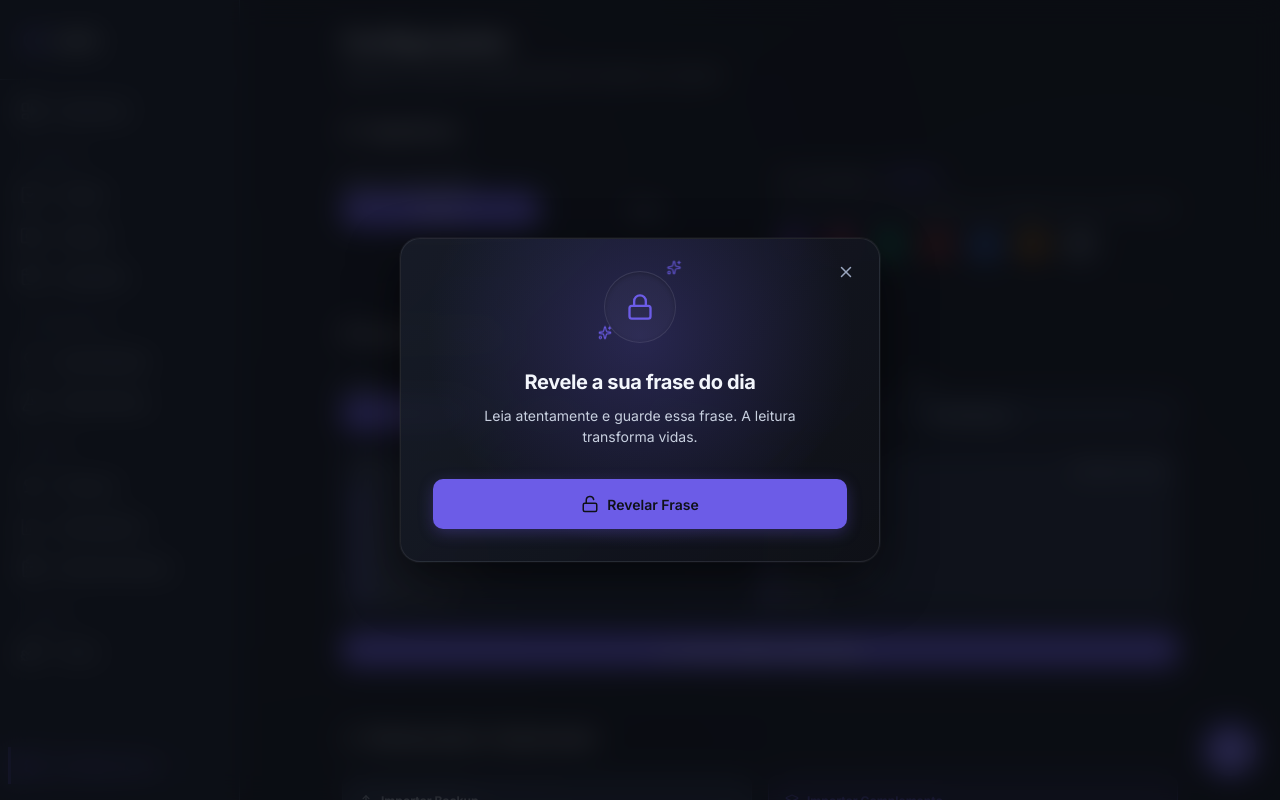
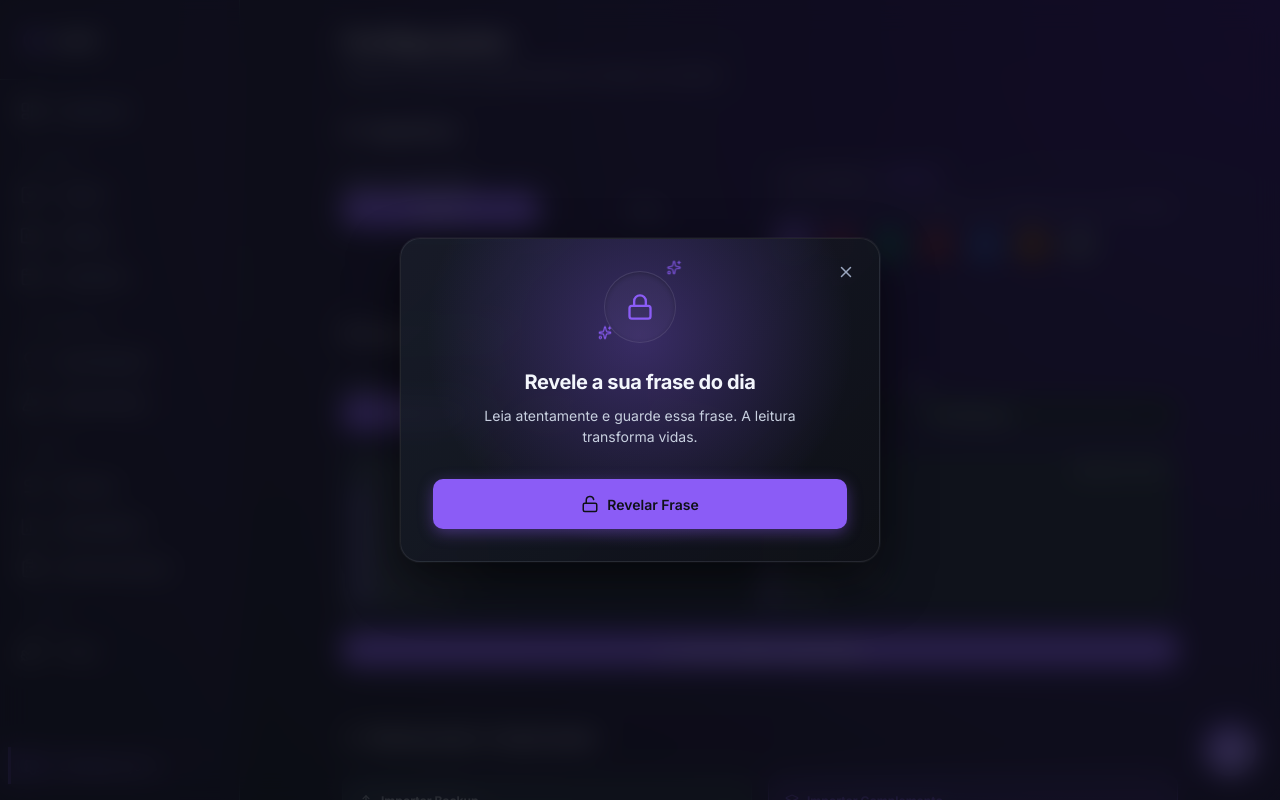
Before and after one commit to eusoukauamartins/Mind, a React (Vite) app: page /configuracoes in a window 1280 px wide. Shown: the top 800 px of the page. Built offline with nearby package versions, Linux system fonts and the light colour scheme.

Commit message:
update app

```diff
--- a/index.html
+++ b/index.html
@@ -14,14 +14,22 @@
         try {
           var mode = localStorage.getItem('cp_mode') || 'dark';
           var accent = localStorage.getItem('cp_accent');
+
           if (!accent) {
             var legacy = localStorage.getItem('cp_theme');
             if (legacy && legacy.startsWith('dark-')) {
               accent = legacy.split('dark-')[1];
             } else {
-              accent = 'purple';
+              accent = 'purple-premium';
             }
           }
+
+          // Force migration if accent is a solid color
+          if (accent && !accent.endsWith('-premium')) {
+            accent = accent + '-premium';
+            localStorage.setItem('cp_accent', accent);
+          }
+
           document.documentElement.setAttribute('data-mode', mode);
           document.documentElement.setAttribute('data-accent', accent);
         } catch (e) {}
--- a/src/components/Layout.jsx
+++ b/src/components/Layout.jsx
@@ -63,13 +63,21 @@ export default function Layout({ children }) {
   const appState = useApp();
 
   useEffect(() => {
+    // Migrate cp_theme
     let savedTheme = localStorage.getItem('cp_theme') || 'dark-purple-premium';
-    // Migrate old solid colors to premium gradient variants
     if (savedTheme && !savedTheme.includes('-premium')) {
       savedTheme = `${savedTheme}-premium`;
       localStorage.setItem('cp_theme', savedTheme);
     }
     document.documentElement.setAttribute('data-theme', savedTheme);
+
+    // Migrate cp_accent
+    let savedAccent = localStorage.getItem('cp_accent') || 'purple-premium';
+    if (savedAccent && !savedAccent.endsWith('-premium')) {
+      savedAccent = `${savedAccent}-premium`;
+      localStorage.setItem('cp_accent', savedAccent);
+    }
+    document.documentElement.setAttribute('data-accent', savedAccent);
   }, []);
 
 
--- a/src/index.css
+++ b/src/index.css
@@ -131,69 +131,7 @@ html[data-mode="light"] {
   --modal-shadow: 0 20px 60px rgba(0, 0, 0, 0.12), 0 0 0 1px rgba(0, 0, 0, 0.04);
 }
 
-/* ===== ACCENTS ===== */
-html[data-accent="purple"] {
-  --accent: #6c5ce7;
-  --accent-hover: #7d6ff0;
-  --accent-subtle: rgba(108, 92, 231, 0.12);
-  --accent-glow: rgba(108, 92, 231, 0.3);
-  --border-active: rgba(108, 92, 231, 0.4);
-  --profit: var(--success);
-}
-
-html[data-accent="green"] {
-  --accent: #10b981;
-  --accent-hover: #34d399;
-  --accent-subtle: rgba(16, 185, 129, 0.12);
-  --accent-glow: rgba(16, 185, 129, 0.3);
-  --border-active: rgba(16, 185, 129, 0.4);
-  --profit: var(--success);
-}
-
-html[data-accent="red"] {
-  --accent: #dc2626;
-  --accent-hover: #ef4444;
-  --accent-subtle: rgba(220, 38, 38, 0.12);
-  --accent-glow: rgba(220, 38, 38, 0.3);
-  --border-active: rgba(220, 38, 38, 0.4);
-  --profit: var(--success);
-}
-
-html[data-accent="blue"] {
-  --accent: #3b82f6;
-  --accent-hover: #60a5fa;
-  --accent-subtle: rgba(59, 130, 246, 0.12);
-  --accent-glow: rgba(59, 130, 246, 0.3);
-  --border-active: rgba(59, 130, 246, 0.4);
-  --profit: var(--success);
-}
-
-html[data-accent="gold"] {
-  --accent: #d97706;
-  --accent-hover: #f59e0b;
-  --accent-subtle: rgba(217, 119, 6, 0.12);
-  --accent-glow: rgba(217, 119, 6, 0.3);
-  --border-active: rgba(217, 119, 6, 0.4);
-  --profit: var(--success);
-}
-
-html[data-accent="gray"] {
-  --accent: #6b7280;
-  --accent-hover: #9ca3af;
-  --accent-subtle: rgba(107, 114, 128, 0.12);
-  --accent-glow: rgba(107, 114, 128, 0.3);
-  --border-active: rgba(107, 114, 128, 0.4);
-  --profit: var(--success);
-}
-
-html[data-accent="rosa"] {
-  --accent: #ec4899;
-  --accent-hover: #f472b6;
-  --accent-subtle: rgba(236, 72, 153, 0.12);
-  --accent-glow: rgba(236, 72, 153, 0.3);
-  --border-active: rgba(236, 72, 153, 0.4);
-  --profit: var(--success);
-}
+
 
 /* ===== PREMIUM ACCENTS ===== */
 html[data-accent="purple-premium"] {
--- a/src/pages/Export.jsx
+++ b/src/pages/Export.jsx
@@ -66,15 +66,7 @@ const csvMappings = {
   },
 };
 
-const accents = [
-  { id: 'purple', name: 'Roxo', color: '#6c5ce7' },
-  { id: 'rosa', name: 'Rosa (Novo)', color: '#ec4899' },
-  { id: 'green', name: 'Verde', color: '#10b981' },
-  { id: 'red', name: 'Vermelho', color: '#dc2626' },
-  { id: 'blue', name: 'Azul', color: '#3b82f6' },
-  { id: 'gold', name: 'Dourado', color: '#d97706' },
-  { id: 'gray', name: 'Cinza', color: '#6b7280' },
-];
+
 
 const premiumAccents = [
   { id: 'purple-premium', name: 'Roxo Premium', color: 'linear-gradient(135deg, #8b5cf6, #4c1d95)' },
@@ -121,19 +113,25 @@ export default function Config() {
 
   // Theme state
   const [currentMode, setCurrentMode] = useState('dark');
-  const [currentAccent, setCurrentAccent] = useState('purple');
+  const [currentAccent, setCurrentAccent] = useState('purple-premium');
 
   useEffect(() => {
     // Migration logic for old theme strings (e.g. "dark-purple")
     const legacyTheme = localStorage.getItem('cp_theme');
     let mode = localStorage.getItem('cp_mode') || 'dark';
-    let accent = localStorage.getItem('cp_accent') || 'purple';
+    let accent = localStorage.getItem('cp_accent') || 'purple-premium';
 
     if (legacyTheme && legacyTheme.startsWith('dark-')) {
       mode = 'dark';
       accent = legacyTheme.split('dark-')[1];
       localStorage.removeItem('cp_theme');
       localStorage.setItem('cp_mode', mode);
+      localStorage.setItem('cp_accent', accent);
+    }
+
+    // Force accent migration if it's solid color
+    if (accent && !accent.endsWith('-premium')) {
+      accent = `${accent}-premium`;
       localStorage.setItem('cp_accent', accent);
     }
 
```
